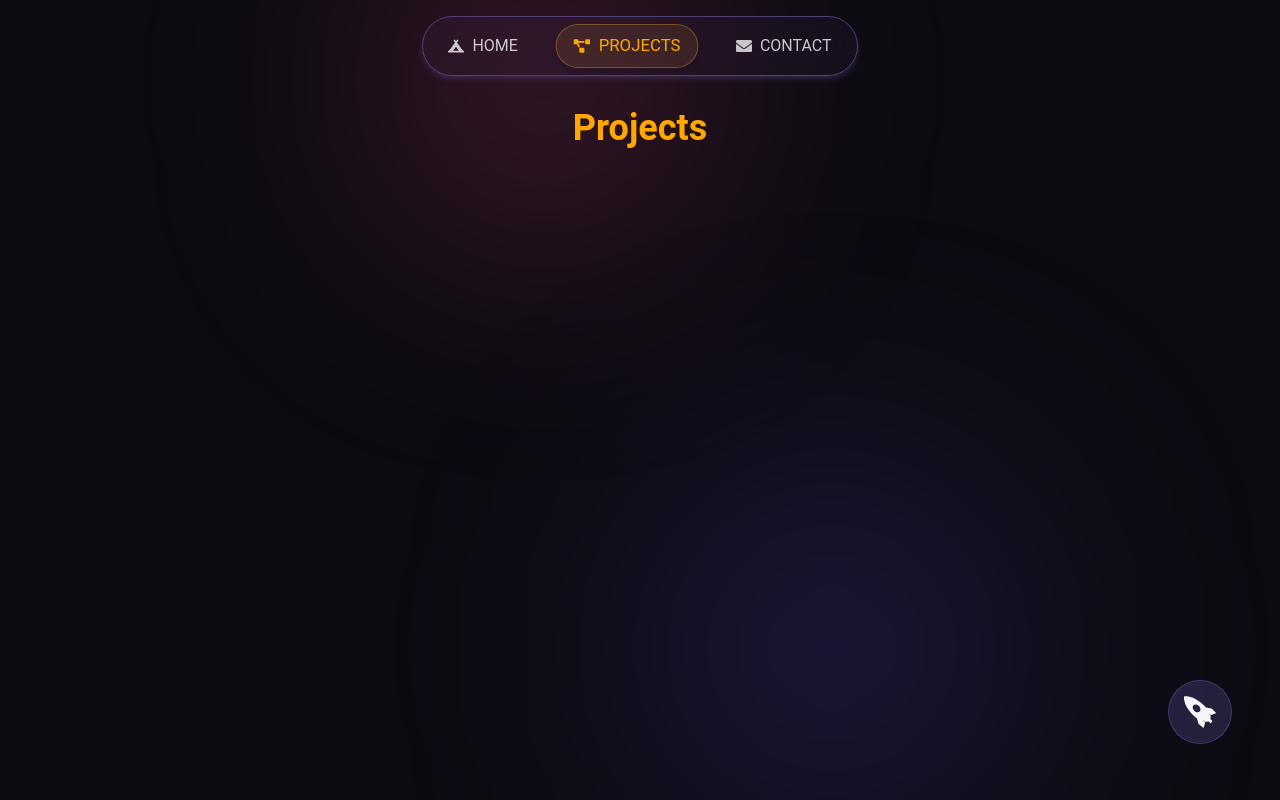
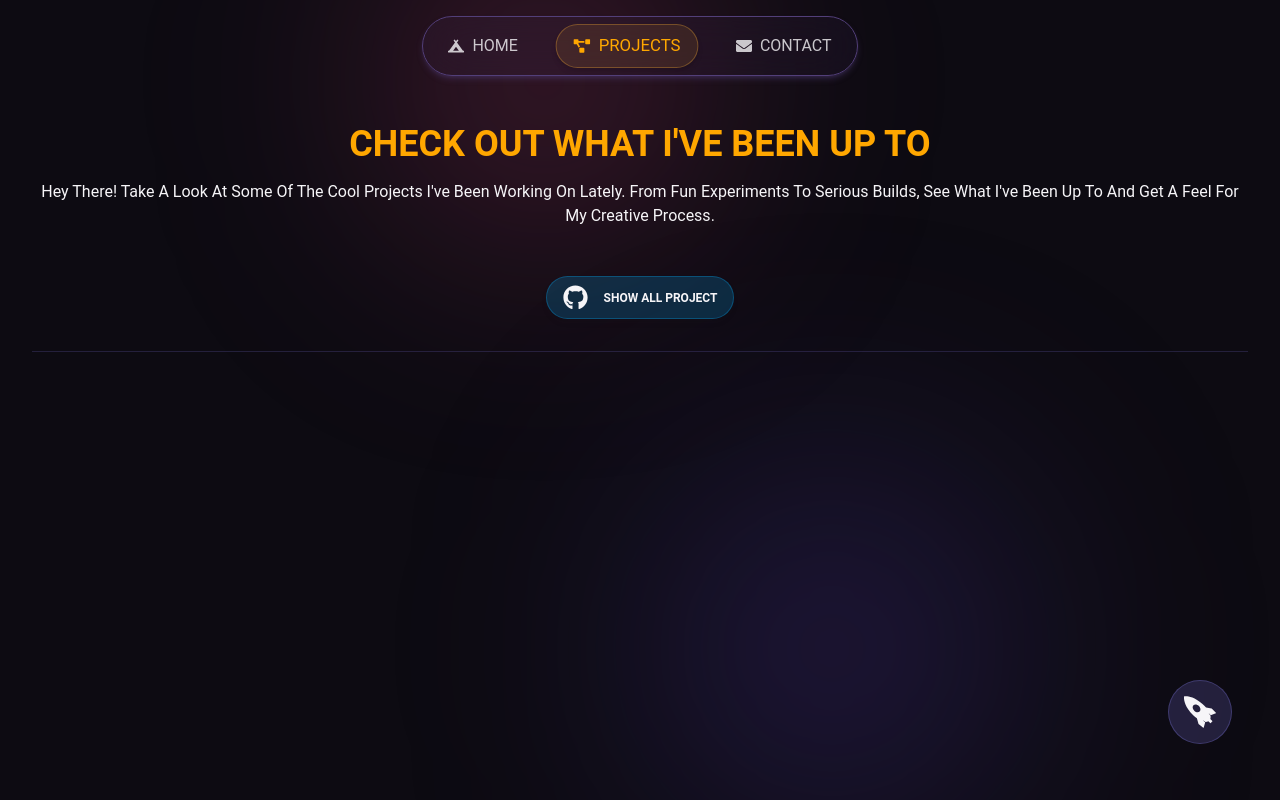
Before and after one commit to AnantaNd/portofolio, a React (Create React App) app: page /projects in a window 1280 px wide. Shown: the top 800 px of the page. Built offline with nearby package versions, Linux system fonts and the light colour scheme.

Commit message:
setup map google console

```diff
--- a/src/components/atoms/Button/ButtonPrimary.jsx
+++ b/src/components/atoms/Button/ButtonPrimary.jsx
@@ -6,7 +6,7 @@ export default function ButtonPrimary({ icon, title, onClick }) {
     <Button
       onClick={onClick}
       size="sm"
-      className="bg-accent-2/20 hover:bg-accent-2/50 text-text border border-accent-2/30 transition-all  shadow-md hover:shadow-lg flex flex-row gap-2 items-center rounded-full"
+      className="bg-tenary/20 hover:bg-tenary/60 text-text border border-tenary/30 transition-all  shadow-md hover:shadow-lg flex flex-row gap-2 items-center rounded-full"
     >
       {icon}
       <h1 className="ml-2">{title}</h1>
--- a/src/components/atoms/Card/Card.jsx
+++ b/src/components/atoms/Card/Card.jsx
@@ -58,8 +58,9 @@ export default function Card({ children, title, hide, isClosed, onClose }) {
             className={`transition-all duration-500 ease-in-out overflow-hidden ${
               !isMinimized ? "max-h-0  opacity-0" : "max-h-fit  opacity-100"
             }`}
+            onClick={() => setIsMinimized(false)}
           >
-            <h1 className="text-accent-2 text-xl font-semibold capitalize ">
+            <h1 className="text-accent-2 text-xl font-semibold capitalize">
               {title}
             </h1>
           </div>
--- /dev/null
+++ b/src/components/molecules/cta/CTAV2.jsx
@@ -0,0 +1,28 @@
+import React from "react";
+
+import ButtonPrimary from "../../atoms/Button/ButtonPrimary";
+import { FaGithub } from "react-icons/fa";
+import { Link } from "react-router-dom";
+
+export default function CTAV2({ title, desc }) {
+  return (
+    <main className="border-b border-secondary/20 py-4 pb-8">
+      <div className="flex flex-col items-center justify-center gap-4">
+        <h1 className="text-3xl md:text-4xl font-bold text-accent-2 uppercase">
+          {title}
+        </h1>
+        <p className="text-center text-text capitalize">{desc}</p>
+      </div>
+      <div className="pt-12">
+        <div className="flex items-center justify-center">
+          <Link to="https://github.com/AnantaNd" target="_blank">
+            <ButtonPrimary
+              title={"show all project"}
+              icon={<FaGithub size={25} />}
+            />
+          </Link>
+        </div>
+      </div>
+    </main>
+  );
+}
--- a/src/components/molecules/cta/Cta.jsx
+++ b/src/components/molecules/cta/Cta.jsx
@@ -32,13 +32,16 @@ export default function Cta() {
             </div>
           </div>
           <div className="flex flex-row items-center gap-4 justify-center md:justify-start pt-4 ">
-            <Link to="https://www.linkedin.com/in/anantanoviandanu/">
+            <Link
+              to="https://www.linkedin.com/in/anantanoviandanu/"
+              target="_blank"
+            >
               <ButtonIcons icon={<FaLinkedinIn size={20} />} />
             </Link>
-            <Link to="https://github.com/AnantaNd">
+            <Link to="https://github.com/AnantaNd" target="_blank">
               <ButtonIcons icon={<FaGithub size={20} />} />
             </Link>
-            <Link to="https://medium.com/@nantd">
+            <Link to="https://medium.com/@nantd" target="_blank">
               <ButtonIcons icon={<FaMedium size={20} />} />
             </Link>
           </div>
--- a/src/components/molecules/footer/Footer.jsx
+++ b/src/components/molecules/footer/Footer.jsx
@@ -15,14 +15,17 @@ export default function Footer() {
           </span>{" "}
           All rights reserved.
         </p>
-        <div className="flex flex-row items-center gap-4 justify-center  pt-4 ">
-          <Link to="https://www.linkedin.com/in/anantanoviandanu/">
+        <div className="flex flex-row items-center gap-4 justify-center pt-4 ">
+          <Link
+            to="https://www.linkedin.com/in/anantanoviandanu/"
+            target="_blank"
+          >
             <ButtonIcons icon={<FaLinkedinIn size={20} />} />
           </Link>
-          <Link to="https://github.com/AnantaNd">
+          <Link to="https://github.com/AnantaNd" target="_blank">
             <ButtonIcons icon={<FaGithub size={20} />} />
           </Link>
-          <Link to="https://medium.com/@nantd">
+          <Link to="https://medium.com/@nantd" target="_blank">
             <ButtonIcons icon={<FaMedium size={20} />} />
           </Link>
         </div>
--- a/src/pages/Contact.jsx
+++ b/src/pages/Contact.jsx
@@ -13,7 +13,7 @@ export default function Contact() {
   }, []);
 
   if (isLoading) {
-    return <div className="max-h-svh"></div>;
+    return <div className="min-h-svh"></div>;
   }
   return (
     <main
--- a/src/pages/Home.jsx
+++ b/src/pages/Home.jsx
@@ -28,7 +28,7 @@ export default function Home() {
   }, []);
 
   if (isLoading) {
-    return <div className="max-h-svh"></div>;
+    return <div className="min-h-svh"></div>;
   }
 
   return (
--- a/src/pages/Projects.jsx
+++ b/src/pages/Projects.jsx
@@ -1,4 +1,5 @@
 import React, { useEffect, useState } from "react";
+import CTAV2 from "../components/molecules/cta/CTAV2";
 
 export default function Projects() {
   const [isLoading, setIsLoading] = useState(true);
@@ -13,7 +14,7 @@ export default function Projects() {
   }, []);
 
   if (isLoading) {
-    return <div className="max-h-svh"></div>;
+    return <div className="min-h-svh"></div>;
   }
   return (
     <main
@@ -23,9 +24,12 @@ export default function Projects() {
     >
       <section>
         <div className="flex justify-center">
-          <h1 className="text-3xl md:text-4xl font-bold text-accent-2">
-            Projects
-          </h1>
+          <CTAV2
+            title={"Check Out What I've Been Up To"}
+            desc={
+              "Hey there! Take a look at some of the cool projects I've been working on lately. From fun experiments to serious builds, see what I've been up to and get a feel for my creative process."
+            }
+          />
         </div>
       </section>
     </main>
--- a/tailwind.config.js
+++ b/tailwind.config.js
@@ -9,6 +9,7 @@ module.exports = withMT({
         background: "#0c0912",
         primary: "#523f79",
         secondary: "#807be4",
+        tenary: "#01A9F4",
         accent: "#FFB433",
         "accent-2": "#FFA700",
       },
```
